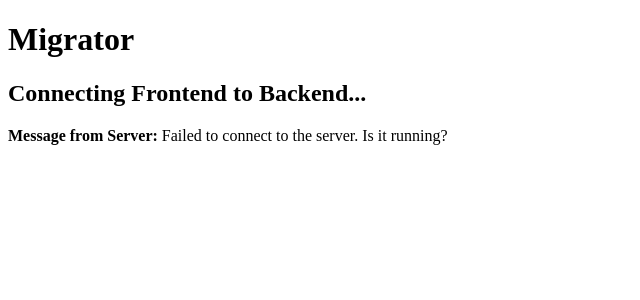
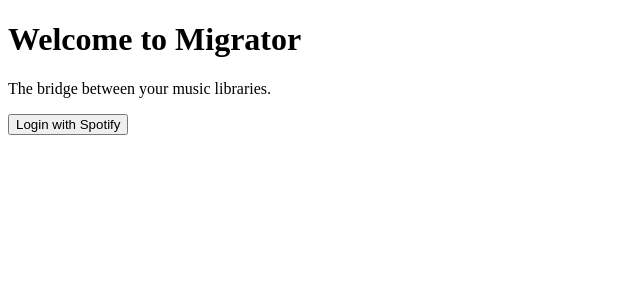
Before and after one commit to ParthibNita/Migrator, a React (Vite) app in the folder client/: page / in a window 1280 px wide. Shown: the top 300 px of the page, without its empty margins (0-640 px from the left). Built offline with nearby package versions, Linux system fonts and the light colour scheme; no server answers.

Commit message:
Refactor App component and add LoginPage component for Spotify login

```diff
--- a/client/src/App.jsx
+++ b/client/src/App.jsx
@@ -1,36 +1,28 @@
-import { useState, useEffect } from "react";
+import { useState, useEffect } from 'react';
+import LoginPage from './Pages/LoginPage.jsx';
 
 function App() {
-  const [serverMessage, setServerMessage] = useState("");
+  const [accessToken, setAccessToken] = useState(null);
 
   useEffect(() => {
-    const fetchData = async () => {
-      try {
-        const response = await fetch("http://127.0.0.1:8888/api/test");
+    const urlParams = new URLSearchParams(window.location.search);
+    const token = urlParams.get('access_token');
 
-        if (!response.ok) {
-          throw new Error(`HTTP error! status: ${response.status}`);
-        }
-
-        const data = await response.json();
-
-        setServerMessage(data.message);
-      } catch (error) {
-        console.error("Failed to fetch data:", error);
-        setServerMessage("Failed to connect to the server. Is it running?");
-      }
-    };
-
-    fetchData();
+    if (token) {
+      setAccessToken(token);
+      window.history.pushState({}, document.title, '/');
+    }
   }, []);
 
   return (
-    <div>
-      <h1>Migrator</h1>
-      <h2>Connecting Frontend to Backend...</h2>
-      <p>
-        <strong>Message from Server:</strong> {serverMessage}
-      </p>
+    <div className="App">
+      {accessToken ? (
+        <div>
+          <h1>Logged In Successfully!</h1>
+        </div>
+      ) : (
+        <LoginPage />
+      )}
     </div>
   );
 }
--- /dev/null
+++ b/client/src/Pages/LoginPage.jsx
@@ -0,0 +1,22 @@
+const LoginPage = () => {
+  const handleLogin = async () => {
+    try {
+      const response = await fetch('http://127.0.0.1:8888/api/spotify/login');
+      const data = await response.json();
+
+      window.location.href = data.url;
+    } catch (error) {
+      console.error('Error during login:', error);
+    }
+  };
+
+  return (
+    <div>
+      <h1>Welcome to Migrator</h1>
+      <p>The bridge between your music libraries.</p>
+      <button onClick={handleLogin}>Login with Spotify</button>
+    </div>
+  );
+};
+
+export default LoginPage;
```
